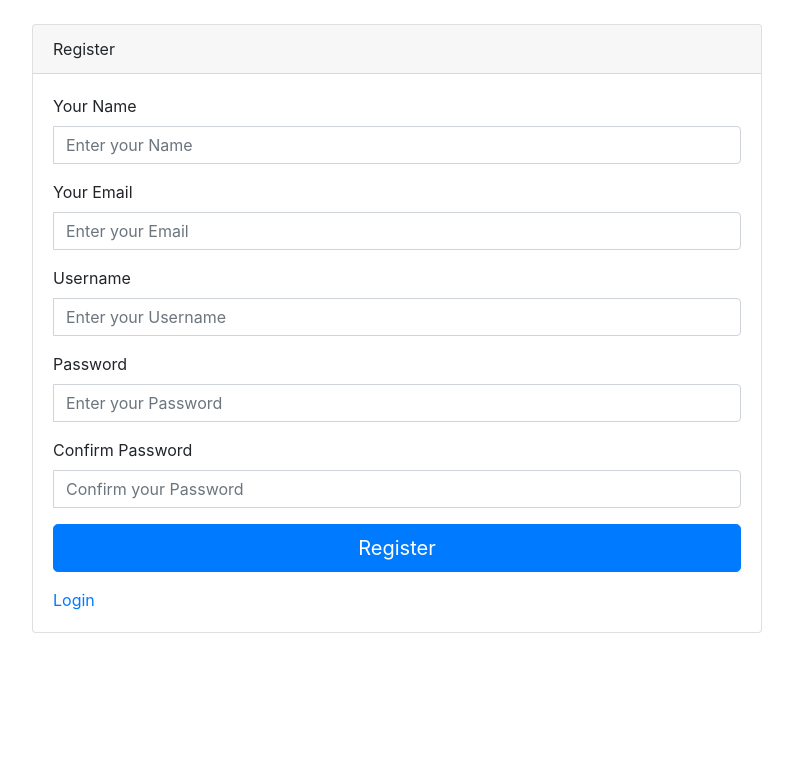
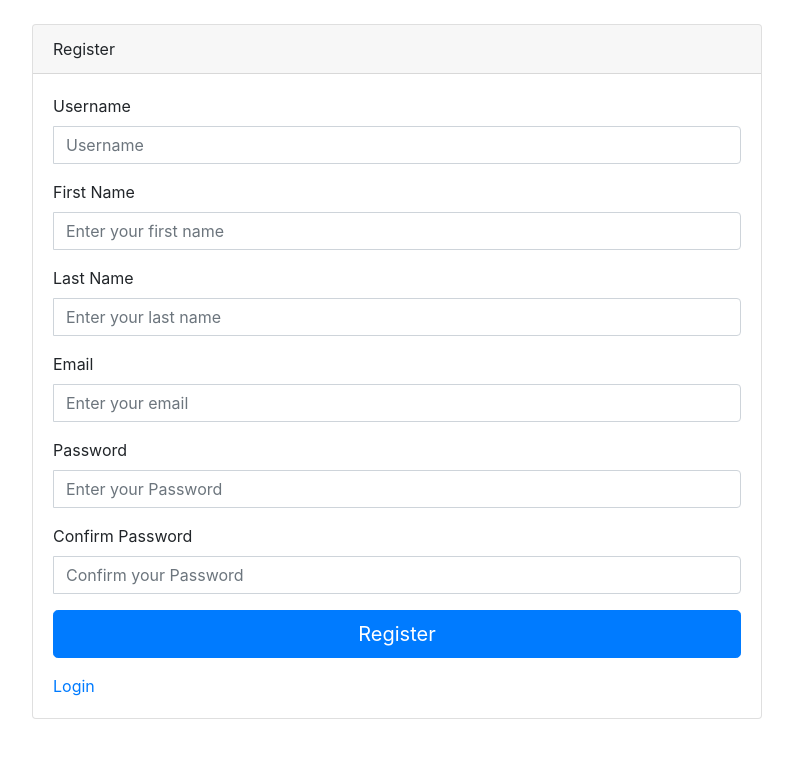
Before and after one commit to himanshu98/project, a Django app: page /registration in a window 1280 px wide. Shown: the top 758 px of the page, without its empty margins (243-1036 px from the left). Run offline with Django 3.2, Linux system fonts and the light colour scheme; some libraries are stand-ins or nearby versions.

Commit message:
registartion page done

```diff
--- a/templates/registration.html
+++ b/templates/registration.html
@@ -28,35 +28,46 @@
                         <form class="form-horizontal" method="post" action="#">
 
                             <div class="form-group">
-                                <label for="name" class="cols-sm-2 control-label">Your Name</label>
+                                <label for="Username" class="cols-sm-2 control-label">Username</label>
                                 <div class="cols-sm-10">
                                     <div class="input-group">
                                         <span class="input-group-addon"><i class="fa fa-user fa"
                                                 aria-hidden="true"></i></span>
                                         <input type="text" class="form-control" name="name" id="name"
-                                            placeholder="Enter your Name" />
+                                            placeholder="Username" required />
                                     </div>
                                 </div>
                             </div>
                             <div class="form-group">
-                                <label for="email" class="cols-sm-2 control-label">Your Email</label>
+                                <label for="First name" class="cols-sm-2 control-label">First Name</label>
                                 <div class="cols-sm-10">
                                     <div class="input-group">
                                         <span class="input-group-addon"><i class="fa fa-envelope fa"
                                                 aria-hidden="true"></i></span>
-                                        <input type="text" class="form-control" name="email" id="email"
-                                            placeholder="Enter your Email" />
+                                        <input type="text" class="form-control" name="fname" id="fname"
+                                            placeholder="Enter your first name" required />
                                     </div>
                                 </div>
                             </div>
                             <div class="form-group">
-                                <label for="username" class="cols-sm-2 control-label">Username</label>
+                                <label for="Last Name" class="cols-sm-2 control-label">Last Name</label>
                                 <div class="cols-sm-10">
                                     <div class="input-group">
                                         <span class="input-group-addon"><i class="fa fa-users fa"
                                                 aria-hidden="true"></i></span>
-                                        <input type="text" class="form-control" name="username" id="username"
-                                            placeholder="Enter your Username" />
+                                        <input type="text" class="form-control" name="lname" id="lname"
+                                            placeholder="Enter your last name" required />
+                                    </div>
+                                </div>
+                            </div>
+                            <div class="form-group">
+                                <label for="email" class="cols-sm-2 control-label">Email</label>
+                                <div class="cols-sm-10">
+                                    <div class="input-group">
+                                        <span class="input-group-addon"><i class="fa fa-users fa"
+                                                aria-hidden="true"></i></span>
+                                        <input type="email" class="form-control" name="email" id="email"
+                                            placeholder="Enter your email" required />
                                     </div>
                                 </div>
                             </div>
@@ -66,8 +77,8 @@
                                     <div class="input-group">
                                         <span class="input-group-addon"><i class="fa fa-lock fa-lg"
                                                 aria-hidden="true"></i></span>
-                                        <input type="password" class="form-control" name="password" id="password"
-                                            placeholder="Enter your Password" />
+                                        <input type="password" class="form-control" name="pass1" id="pass1"
+                                            placeholder="Enter your Password" required />
                                     </div>
                                 </div>
                             </div>
@@ -77,8 +88,8 @@
                                     <div class="input-group">
                                         <span class="input-group-addon"><i class="fa fa-lock fa-lg"
                                                 aria-hidden="true"></i></span>
-                                        <input type="password" class="form-control" name="confirm" id="confirm"
-                                            placeholder="Confirm your Password" />
+                                        <input type="password" class="form-control" name="pass2" id="pass2"
+                                            placeholder="Confirm your Password" required />
                                     </div>
                                 </div>
                             </div>
@@ -87,7 +98,7 @@
                                     class="btn btn-primary btn-lg btn-block login-button">Register</button>
                             </div>
                             <div class="login-register">
-                                <a href="index.php">Login</a>
+                                <a href="/">Login</a>
                             </div>
                         </form>
                     </div>
```
